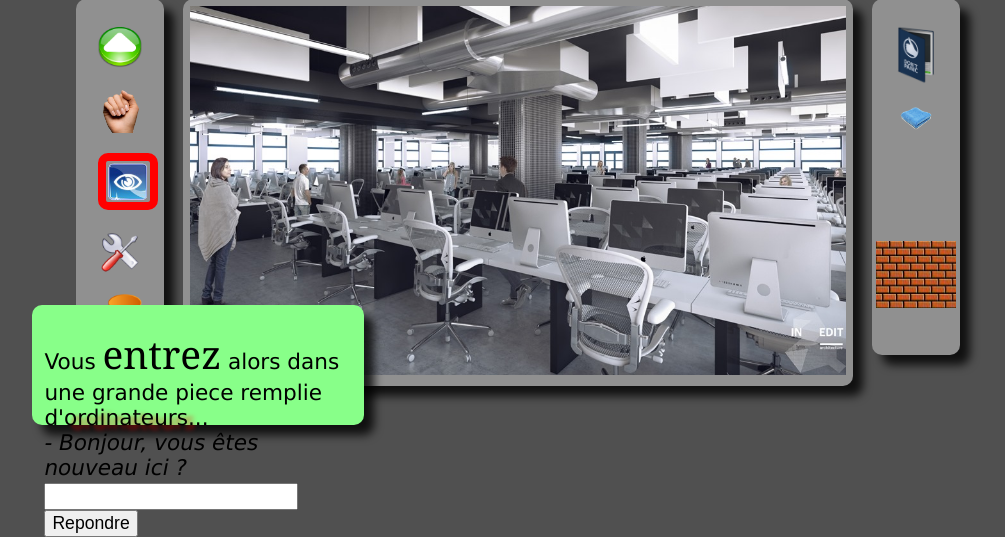
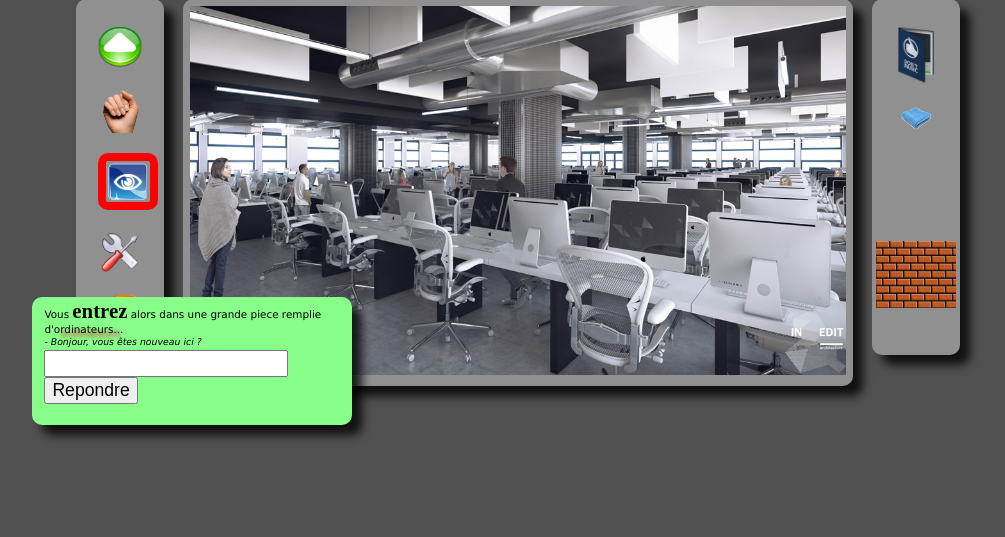
Before and after one commit to Millon15/php_piscine, a PHP site: page /doft.html in a window 1280 px wide. Shown: the part 271-808 px from the top of the page, without its empty margins (122-1127 px from the left). After the commit the page ends 710 px from the top, so only its background shows below. Run offline with PHP 8.4, Linux system fonts and the light colour scheme.

Commit message:
Some changes

```diff
--- a/d00/ex02/doft.css
+++ b/d00/ex02/doft.css
@@ -95,8 +95,6 @@ header {
 	margin-left: 5%;
 }
 
-
-
 .cluster {
 	z-index: 1;
 	float: left;
@@ -116,27 +114,33 @@ header {
 	bottom: 13%;
 	left: 12%;
 	z-index: 2;
-	width: 24%;
-	height: 15%;
+	width: 23%;
+	height: 16%;
 	padding: 0 1%;
 	background-color: #88FF89;
 	font-family: Verdana, Geneva, Tahoma, sans-serif;
 }
 
 .abs p {
-	font-size: 1.35em;
-	margin-bottom: 0;
+	font-size: calc((1vh + 1vw) / 2);
+	font-weight: 500;
+	margin-top: 0.2em;
 	margin-bottom: 1%;
 }
 
-.abs p #abs_strong_text {
-	font-size: 1.8em;
-	font-weight: 300;
-	font-family: Georgia, 'Times New Roman', Times, serif;
+#abs_strong_text {
+	font-size: 2em;
+	font-weight: 700;
+	font-family: 'Times New Roman', Times, serif;
 }
 
-.abs p .abs_shadow_text {
-	text-shadow: 7px 4px 4px rgba(255,0,0,0.6);
+#abs_shadow_text {
+	text-shadow: 7px 4px 4px #DC143C;
+}
+
+#abs_italic_text {
+	font-style: italic;
+	font-size: calc((0.9vh + 0.9vw) / 2);
 }
 
 .abs input {
--- a/d00/ex02/doft.html
+++ b/d00/ex02/doft.html
@@ -37,8 +37,8 @@
 			<div id="bricks" title="Come to rest"></div>
 		</div>
 		<div class="abs container">
-			<p>Vous <span id="abs_strong_text">entrez</span> alors dans une grande piece remplie<br />d'<span class="abs_shadow_text">ordinateurs</span>...<br />
-			<i>- Bonjour, vous &ecirc;tes nouveau ici ?</i></p>
+			<p>Vous <span id="abs_strong_text">entrez</span> alors dans une grande piece remplie<br />d'<span id="abs_shadow_text">ordinateurs</span>...<br />
+			<i id="abs_italic_text">- Bonjour, vous &ecirc;tes nouveau ici ?</i></p>
 			<input type="text" name="reply" />
 			<button>Repondre</button>
 		</div>
--- /dev/null
+++ b/d01/ex03/main.php
@@ -0,0 +1,5 @@
+#!/usr/bin/php
+<?php
+	include("ft_split.php");
+	print_r(ft_split("Hello World AAA"));
+?>
```
Also changed, not shown: d01/ex03/ft_split.php (added, +7 -0 lines).
